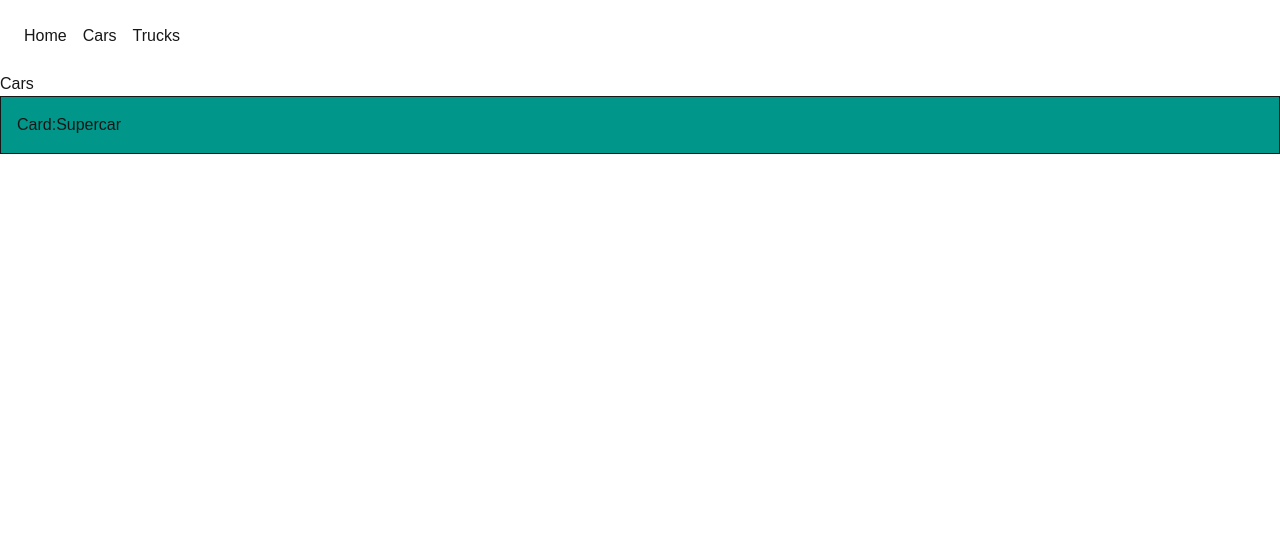
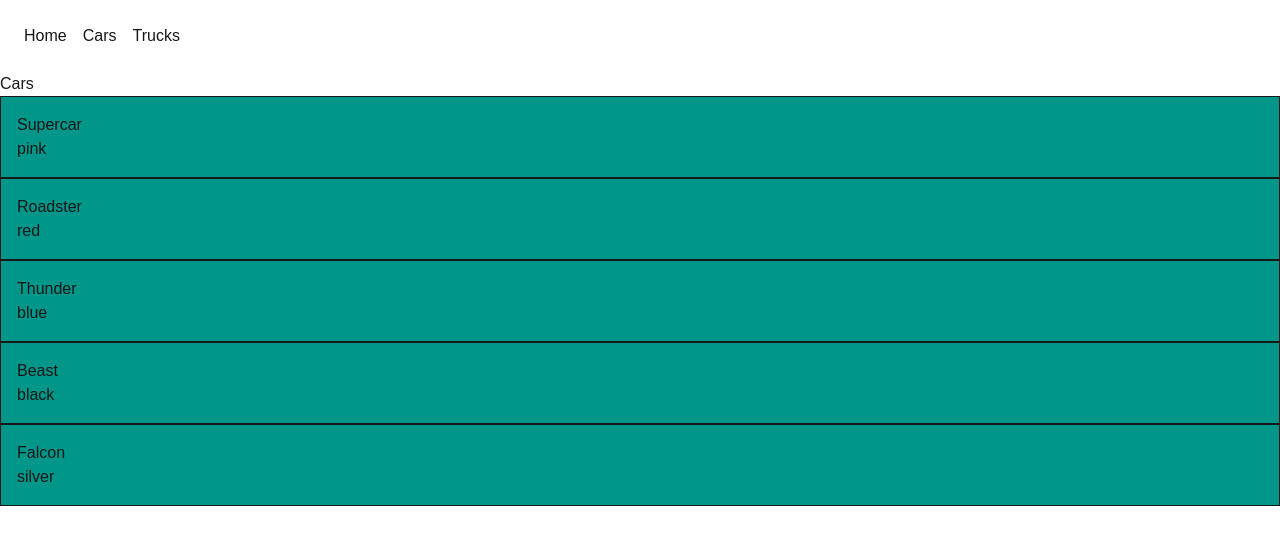
Before and after one commit to sude444/5cwi_next, a Next.js app: page /cars in a window 1280 px wide. Shown: the top 544 px of the page. Built offline with nearby package versions, Linux system fonts and the light colour scheme.

Commit message:
car array added

```diff
--- a/app/cars/page.tsx
+++ b/app/cars/page.tsx
@@ -5,22 +5,61 @@ import { Car } from '@/lib/types/types';
 type Props = {};
 
 
-const car: Car = {
-    "name": "Supercar",
-    "type": "BMW M4",
-    "color": "pink",
-    "motor": {
-        SerialNumber: 4444,
-        hp: 400,
+const cars: Car[] = [
+    {
+        name: "Supercar",
+        type: "BMW M4",
+        color: "pink",
+        motor: {
+            SerialNumber: 4444,
+            hp: 400,
+        },
     },
-}
+    {
+        name: "Roadster",
+        type: "Audi R8",
+        color: "red",
+        motor: {
+            SerialNumber: 1234,
+            hp: 610,
+        },
+    },
+    {
+        name: "Thunder",
+        type: "Ford Mustang",
+        color: "blue",
+        motor: {
+            SerialNumber: 5678,
+            hp: 450,
+        },
+    },
+    {
+        name: "Beast",
+        type: "Chevrolet Camaro",
+        color: "black",
+        motor: {
+            SerialNumber: 9101,
+            hp: 455,
+        },
+    },
+    {
+        name: "Falcon",
+        type: "Mercedes-AMG GT",
+        color: "silver",
+        motor: {
+            SerialNumber: 1122,
+            hp: 523,
+        },
+    },
+];
+
+
 
 export default function page({ }: Props) {
     return (
         <div>
             <h1>Cars</h1>
-            <Card car={car} />
-
+            {cars.map((car: Car) => <Card car={car} />)}
         </div>
     );
 }
--- a/app/components/ui/cars/Card.tsx
+++ b/app/components/ui/cars/Card.tsx
@@ -4,5 +4,8 @@ import React from 'react';
 type Props = { car: Car };
 
 export default function Card({ car }: Props) {
-    return <div className='bg-teal-600 border p-4'>Card:{car.name}</div>;
+    return <div className='bg-teal-600 border p-4'>
+        <h2>{car.name}</h2>
+        <div>{car.color}</div>
+    </div>;
 }
```
